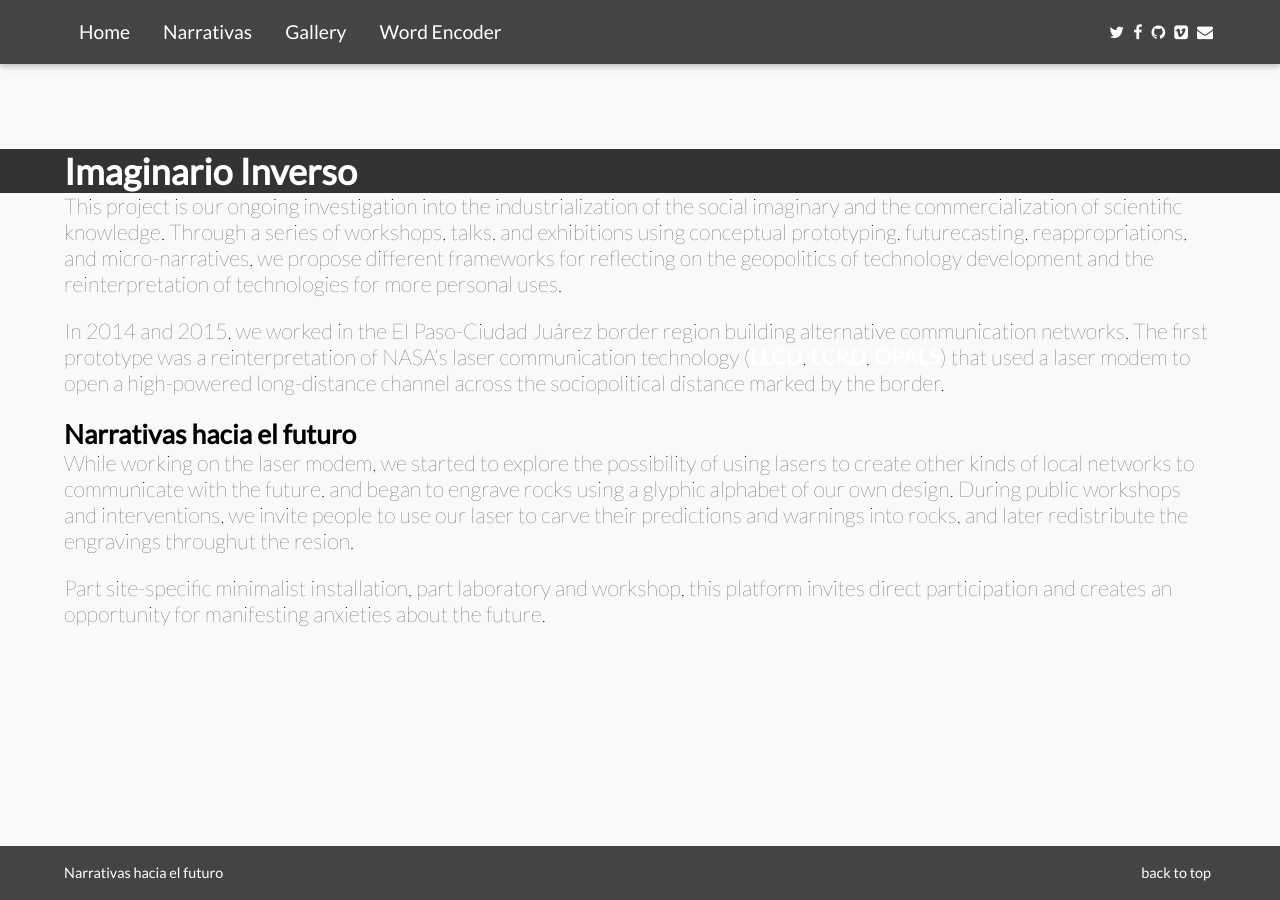
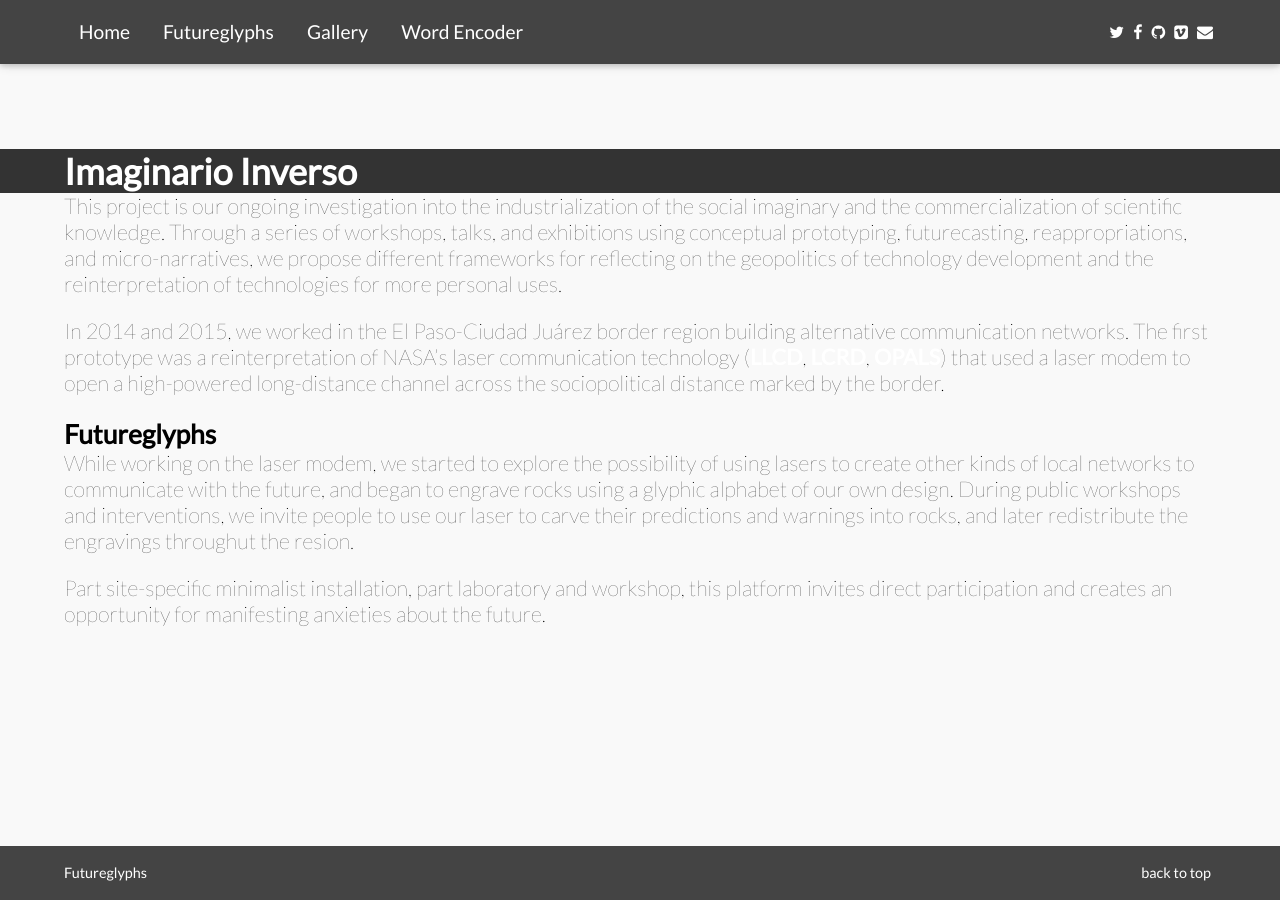
Before and after one commit to astrovandalistas/futureglyphs-site, a Jekyll site: the page built from _posts/2017-01-03-futureglyphs.md, in a window 1280 px wide and 900 px high, scrolled down 64 px. Built offline with Jekyll 4.4.1, drawn with Linux system fonts in a browser that asks for light colours.

Commit message:
renames to futureglyphs

```diff
--- a/_config.yml
+++ b/_config.yml
@@ -1,8 +1,8 @@
-name: Narrativas hacia el futuro
+name: Futureglyphs
 featimg: cover00.jpg
 
 url: http://astrovandalistas.cc
-baseurl: '/narrativas-site'
+baseurl: '/futureglyphs-site'
 port: 4443
 permalink: /:title/
 
--- a/_includes/head.html
+++ b/_includes/head.html
@@ -12,15 +12,15 @@
 
 <meta name="twitter:card" content="summary_large_image">
 <meta name="twitter:site" content="@astrovandalista">
-<meta name="twitter:title" content="Narrativas hacia el futuro">
+<meta name="twitter:title" content="Futureglyphs">
 <meta name="twitter:description" content="Astrovandalistas - #futureglyphs">
 <meta name="twitter:creator" content="@astrovandalista">
 <meta name="twitter:image" content="{{ coverImagePath }}">
 
-<meta property="og:title" content="Narrativas hacia el futuro">
+<meta property="og:title" content="Futureglyphs">
 <meta property="og:type" content="article">
 <meta property="og:url" content="http://departamentodereclamacoes.com/">
 <meta property="og:description" content="Astrovandalistas - #futureglyphs">
-<meta property="og:site_name" content="Narrativas hacia el futuro">
+<meta property="og:site_name" content="Futureglyphs">
 <meta property="article:publisher" content="https://www.facebook.com/Astrovandalistas-115153808562518">
 <meta property="og:image" content="{{ coverImagePath }}">
--- a/_posts/2017-01-03-narrativas.md
+++ b/_posts/2017-01-03-futureglyphs.md
@@ -1,6 +1,6 @@
 ---
-nav-title: Narrativas
-permalink: /narrativas/
+nav-title: Futureglyphs
+permalink: /futureglyphs/
 cover-image: bicho03.jpg
 title: Imaginario Inverso
 ---
@@ -8,7 +8,7 @@ This project is our ongoing investigation into the industrialization of the soci
 
 In 2014 and 2015, we worked in the El Paso-Ciudad Juárez border region building alternative communication networks. The first prototype was a reinterpretation of NASA’s laser communication technology ([LLCD](https://esc.gsfc.nasa.gov/node/159){:target="_blank"}, [LCRD](https://esc.gsfc.nasa.gov/node/233){:target="_blank"}, [OPALS](https://www.nasa.gov/mission_pages/station/research/news/opals_beams_video/){:target="_blank"}) that used a laser modem to open a high-powered long-distance channel across the sociopolitical distance marked by the border.
 
-<div class="page-home-subtitle">Narrativas hacia el futuro</div>
+<div class="page-home-subtitle">Futureglyphs</div>
 
 While working on the laser modem, we started to explore the possibility of using lasers to create other kinds of local networks to communicate with the future, and began to engrave rocks using a glyphic alphabet of our own design. During public workshops and interventions, we invite people to use our laser to carve their predictions and warnings into rocks, and later redistribute the engravings throughut the resion.
 
```
